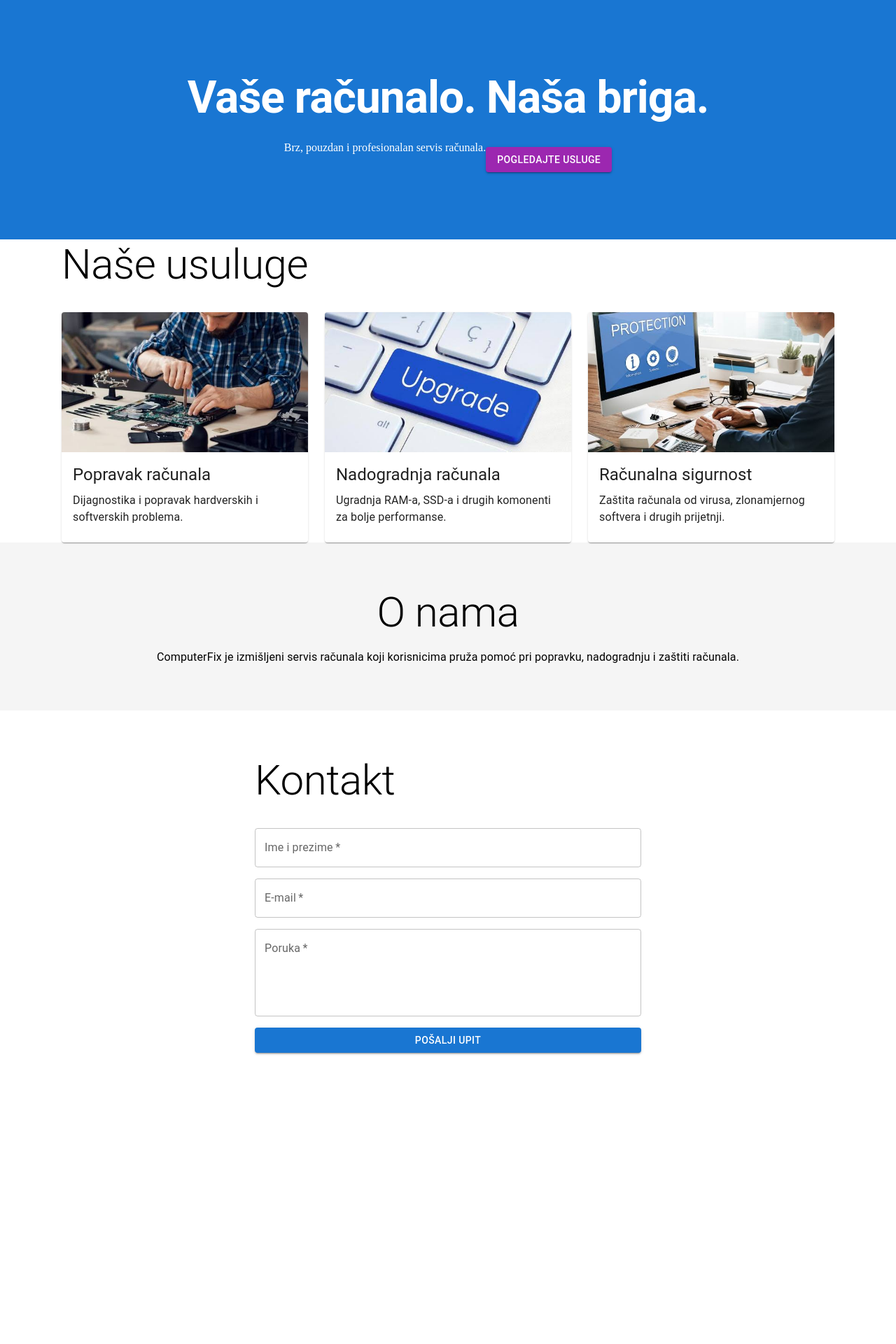
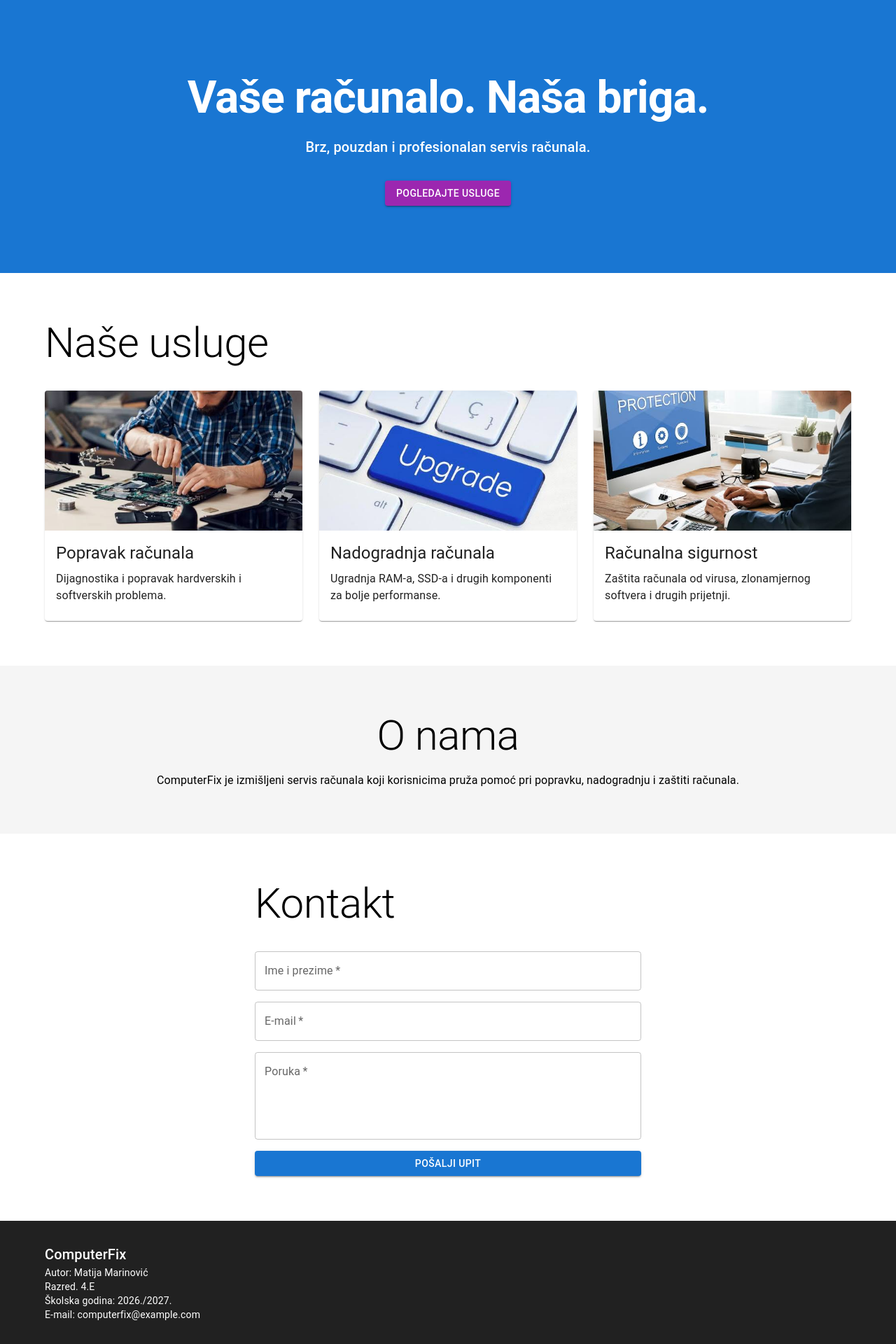
Before and after one commit to mmarinovic1408-prog/computer-service, a React (Vite) app: page / in a window 1280 px wide. Shown: the part 57-1977 px from the top of the page at 70% size. Before the commit the page ends 1625 px from the top, so only its background shows below. Built offline with nearby package versions, Linux system fonts and the light colour scheme.

Commit message:
ComputerFix

```diff
--- a/src/App.jsx
+++ b/src/App.jsx
@@ -9,7 +9,7 @@ import {
   TextField,
   Toolbar,
   Typography,
-} from "@mui/material"
+} from "@mui/material";
 
 const services = [
   {
@@ -20,7 +20,7 @@ const services = [
   {
     title: "Nadogradnja računala",
     image: "/images/upgrade.jpg",
-    text:"Ugradnja RAM-a, SSD-a i drugih komonenti za bolje performanse.",
+    text:"Ugradnja RAM-a, SSD-a i drugih komponenti za bolje performanse.",
   },
   {
     title: "Računalna sigurnost",
@@ -34,7 +34,7 @@ function App() {
     <>
     <AppBar component="header" position="static">
       <Toolbar sx={{ justifyContent: "space-between", flexWrap: "wrap"}}>
-        <Typography variant = "h6" component="a" href="#pocetna"
+        <Typography variant="h6" component="a" href="#pocetna"
         sx={{color: "inherit", textDecoration: "none", fontWeight: "bold"}}>
           ComputerFix
         </Typography>
@@ -49,7 +49,7 @@ function App() {
     </AppBar>
 
     <Box
-    compomemt="main"
+    component="main"
     id="pocetna"
     sx={{
       textAlign: "center",
@@ -68,7 +68,7 @@ function App() {
         Vaše računalo. Naša briga.
       </Typography>
 
-      <Typography variant="h6# sx={{ mt: 2}}">
+      <Typography variant="h6" sx={{ mt: 2}}>
         Brz, pouzdan i profesionalan servis računala.
       </Typography>
 
@@ -78,10 +78,10 @@ function App() {
       </Container>
     </Box>
 
-    <Box component="section" id="usluge" sx={{ px: 8}}>
+    <Box component="section" id="usluge" sx={{ py: 8}}>
       <Container>
         <Typography variant="h2" component="h2" textAlign="center" gutterBottom>
-          Naše usuluge
+          Naše usluge
         </Typography>
 
         <Box
@@ -141,7 +141,7 @@ function App() {
           </Typography>
 
           <Box
-            component="from"
+            component="form"
             sx={{ display: "grid", gap: 2, mt: 4}}
             onSubmit={(event) => event.preventDefault()}
             >
@@ -154,8 +154,18 @@ function App() {
             </Box>
         </Container>
       </Box>
+
+      <Box component="footer" sx={{ py: 4, px: 2, bgcolor: "grey.900", color: "white"}}>
+        <Container>
+          <Typography variant="h6">ComputerFix</Typography>
+          <Typography variant="body2">Autor: Matija Marinović</Typography>
+          <Typography variant="body2">Razred. 4.E</Typography>
+          <Typography variant="body2">Školska godina: 2026./2027.</Typography>
+          <Typography variant="body2">E-mail: computerfix@example.com</Typography>
+        </Container>
+      </Box>
     </>
-  )
+  );
 }
 
 export default App;
```
